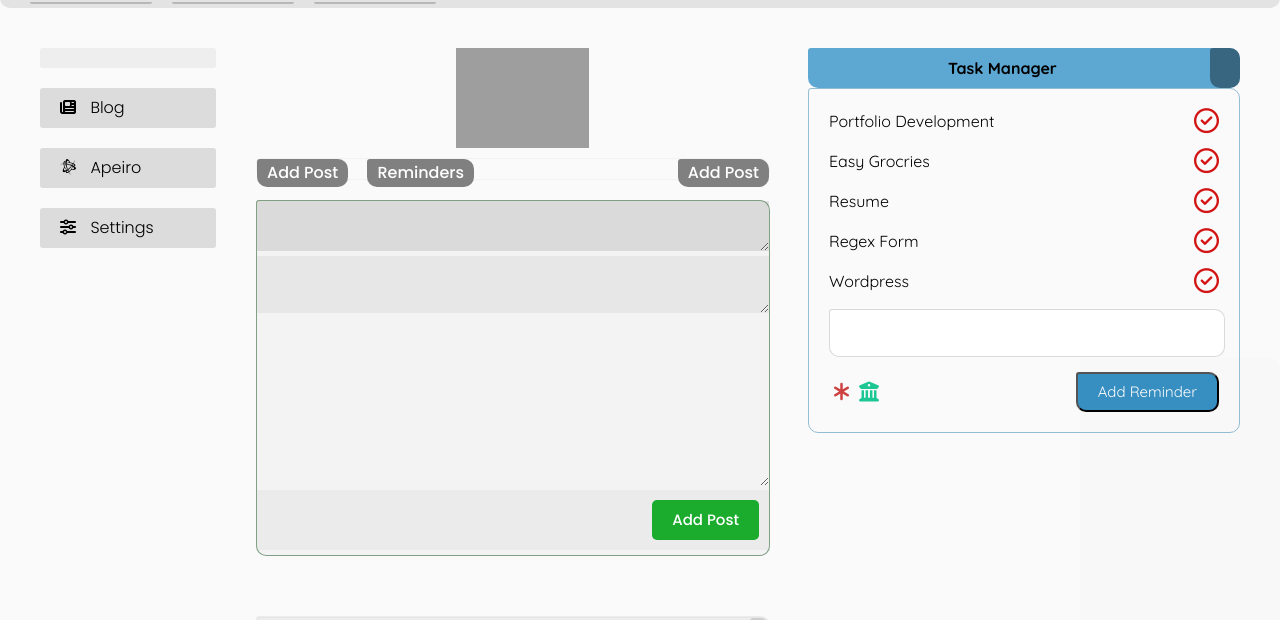
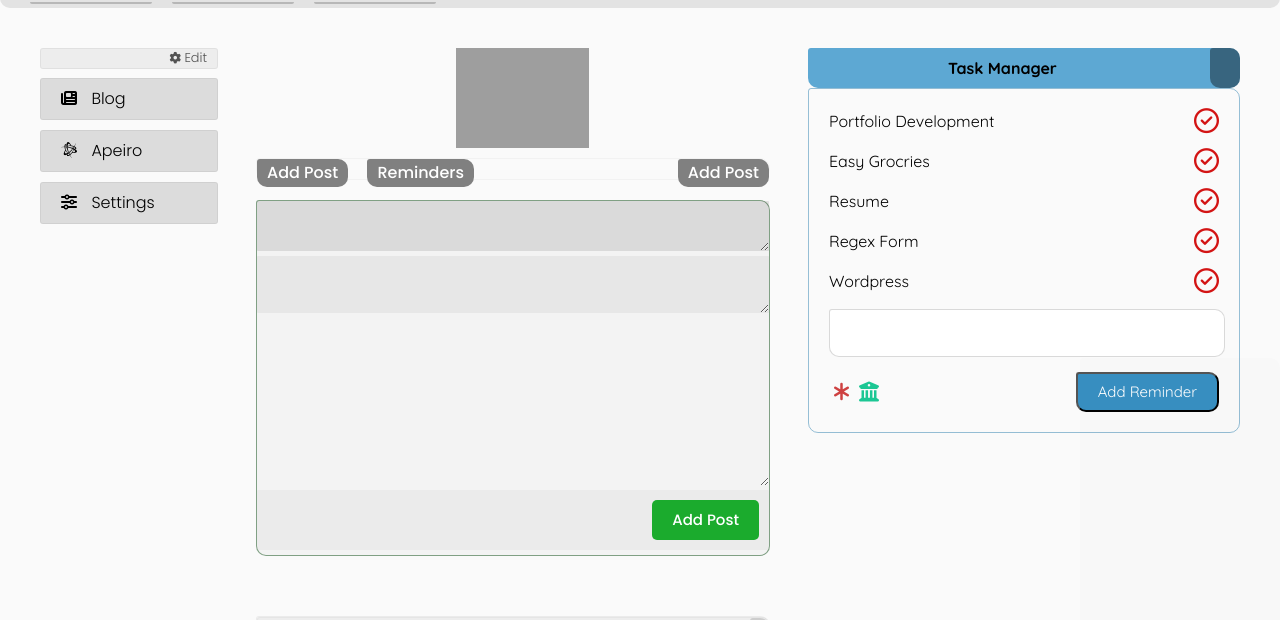
Before and after one commit to abhaykvincent/webtop, a website: page index.html in a window 1280 px wide. Shown: the part 92-712 px from the top of the page. Drawn offline with Linux system fonts and the light colour scheme; grey boxes are pictures that could not be loaded.

Commit message:
Left-panel dropdown border

```diff
--- a/index.html
+++ b/index.html
@@ -85,7 +85,9 @@
             <div class="panels top">
             </div>
             <div class="panels left">
-                <div class="leftPanelOption settings"></div>
+                <div class="leftPanelOption settings">
+                    <p class="leftPanelEdit"><i class="fas fa-cog"></i> Edit</p>
+                </div>
 
             </div>
             <div class="panels right">
--- a/src/css/main.scss
+++ b/src/css/main.scss
@@ -565,9 +565,10 @@ section {
                 .leftPanelOption {
                     width: 100%;
                     height: auto;
-                    margin-bottom: 20px;
+                    margin-bottom: 10px;
                     background-color: rgba(212, 212, 212, 0.815);
                     border-radius: 3px;
+                    border: 1px solid rgba(0, 0, 0, 0.05);
 
                     .leftPanelLabel {
                         cursor: s-resize;
@@ -598,15 +599,14 @@ section {
                         overflow: hidden;
                         transition-duration: 0.3s;
                         border-radius: 3px;
-
                         &:hover {
                             transition-duration: 0.1s;
                         }
 
                         .leftPanelOption {
-                            height: 30px;
                             width: 100%;
                             margin: 0px  !important;
+                            padding: 4px 20px;
                             padding-left: 20px;
                             line-height: 30PX;
                             font-weight: 300;
@@ -652,8 +652,25 @@ section {
                 }
 
                 .settings {
-                    height: 20px;
+                    display: inline-block;
                     background-color: rgba(128, 128, 128, 0.1);
+                    margin-bottom: 5px;
+                    .leftPanelEdit{
+                        cursor: pointer;
+                        display: block;
+                        float: right;
+                        margin: 0px;
+                        padding: 2px 10px;
+                        font-size: 80%;
+                        font-weight: 300;
+                        color:rgb(83, 83, 83) ;
+                        i{
+                            font-size: 90%;
+                        }
+                        &:hover{
+                            text-decoration: underline;
+                        }
+                    }
                 }
             }
 
```
Also changed, not shown: src/css/main.css, 1 other file.
